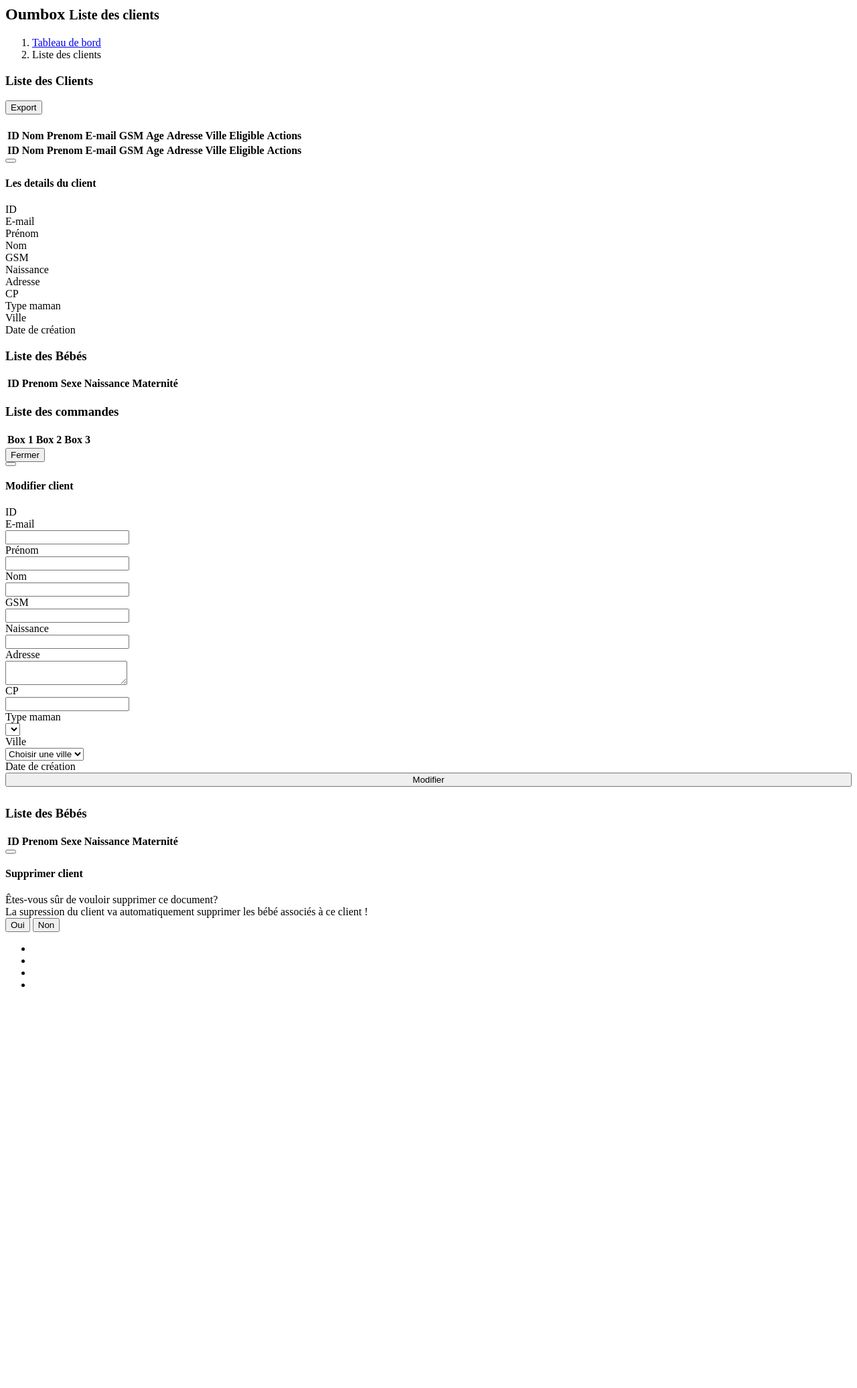
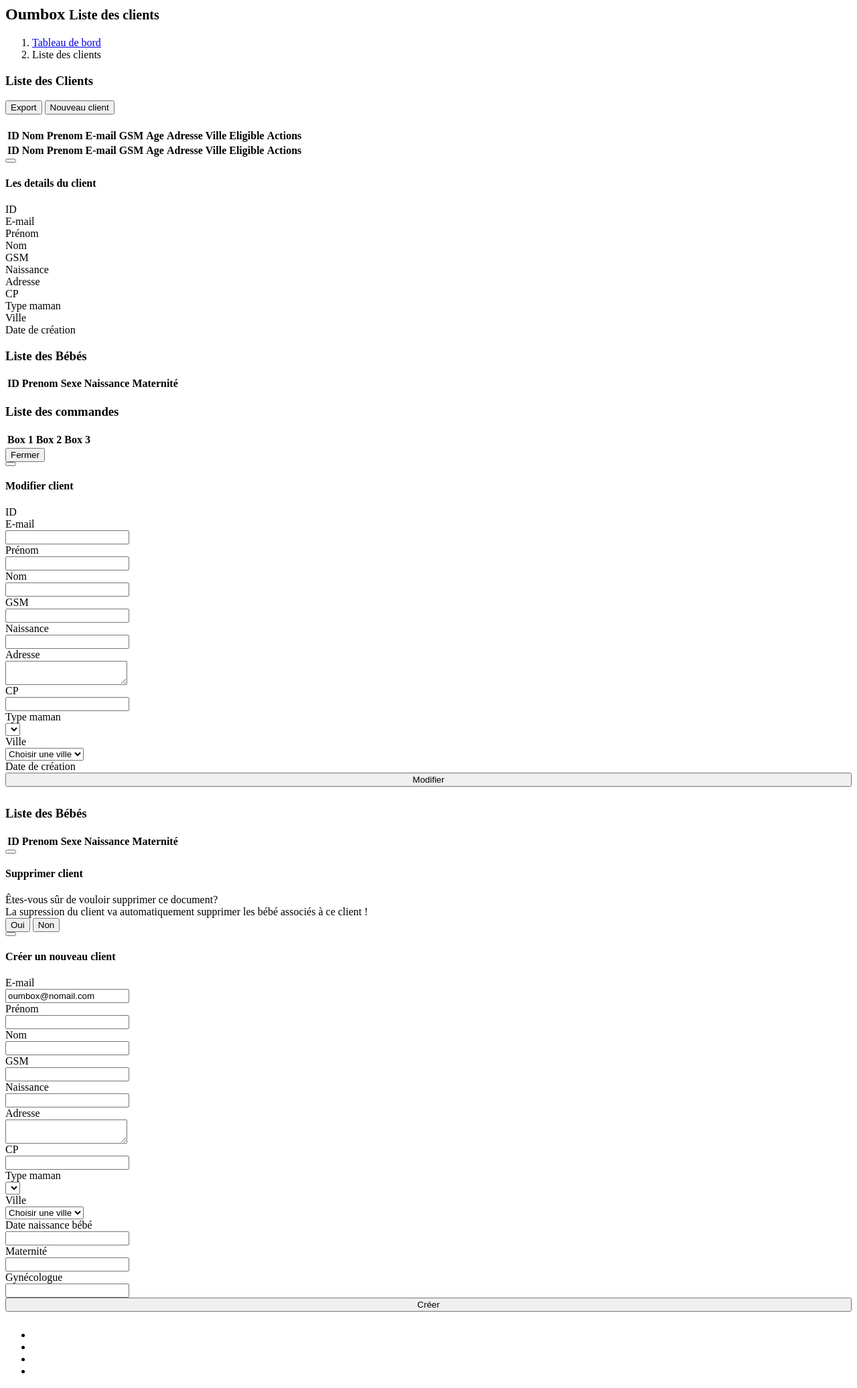
Before and after one commit to AbdeladimLAAROUA/OumRose, a PHP site: page /gestion/pages/views/listClient_2.html in a window 1280 px wide. Shown: the whole page at 67% size. Before the commit the page ends 1474 px from the top, so only its background shows below. Run offline with PHP 8.4, Linux system fonts and the light colour scheme; lists and menus that the app fills with data are empty.

Commit message:
ajouter un client par admin

```diff
--- a/config.php
+++ b/config.php
@@ -3,7 +3,7 @@
 /*Local Kindy*/
 $servername = "localhost";
 $username = "root";
-$password = "S3cr3T%44";
+$password = "";
 $dbname="oumdev_leads";
 
 /*Local*/
--- a/gestion/lib/util.php
+++ b/gestion/lib/util.php
@@ -809,6 +809,7 @@
 		$idProduct = addProduct2($product);
 
 		//ajouter ensuite une commande
+
 		$commande['BC']="default";
 		$commande['product_id']  = $idProduct;
 		$commande['customer_id']  = $idClient;
--- a/gestion/pages/views/listClient_2.html
+++ b/gestion/pages/views/listClient_2.html
@@ -34,6 +34,7 @@
         <div class="box-body">
           <div style="margin-bottom:20px;">
             <button id="export_c" type="button" class="btn btn-success"><span class="glyphicon glyphicon-download-alt"></span> Export</button>
+             <button id="createUserByAdmin" type="button" class="btn btn-primary" data-type="createUser" data-toggle="modal" data-target="#createUser"><span class="glyphicon"></span> Nouveau client</button>
           </div>
           <table id="table_clients" class="table table-bordered table-striped">
             <thead>
@@ -479,6 +480,196 @@
   <!-- /.modal-dialog -->
 </div>
 
+<div class="modal fade" id="createUser" tabindex="-1" role="dialog" aria-labelledby="createUser" aria-hidden="true">
+<div class="modal-dialog">
+    <div class="modal-content">
+      <div class="modal-header">
+        <button type="button" class="close" data-dismiss="modal" aria-hidden="true"><span class="glyphicon glyphicon-remove" aria-hidden="true"></span></button>
+        <h4 class="modal-title custom_align" id="Heading">Créer un nouveau client</h4>
+      </div>
+      <div class="modal-body">
+        <div id="alert_recover_ok_create" class="alert alert-success hide-me">
+          Un nouveau client a été ajouté
+        </div>
+        <div id="alert_recover_ko_create" class="alert alert-warning hide-me">
+          Quelque chose a mal tourné
+        </div>
+        <form id="createUserForm">
+          <div class="row">
+            <div class="col-xs-2">
+              <div class="form-group">
+                <label>E-mail</label>
+              </div>
+            </div>
+            <div class="form-group has-feedback col-xs-6">
+              <div class="input-group">
+                <div class="input-group">
+                  <div class="input-group-addon">
+                    <i class="fa fa-envelope"></i>
+                  </div>
+                <input id="email_create" value="oumbox@nomail.com" type="email" class="form-control infos_client" data-required-error="veuillez renseigner ce champ" data-error="E-mail invalid">
+                </div>
+                <span class="glyphicon form-control-feedback" aria-hidden="true"></span>
+                <div class="help-block with-errors"></div>
+              </div>
+            </div>
+          </div>
+          <div class="row">
+            <div class="col-xs-2">
+              <div class="form-group">
+                <label>Prénom</label>
+              </div>
+            </div>
+            <div class="form-group has-feedback col-xs-4">
+              <div class="input-group">
+                <input id="prenom_create" type="text" pattern="^[a-zA-ZàáâäãåąčćęèéêëėįìíîïłńòóôöõøùúûüųūÿýżźñçčšžÀÁÂÄÃÅĄĆČĖĘÈÉÊËÌÍÎÏĮŁŃÒÓÔÖÕØÙÚÛÜŲŪŸÝŻŹÑßÇŒÆČŠŽ∂ð ,.'-]+$" class="form-control infos_client" data-error="Prénom invalid" data-required-error="veuillez renseigner ce champ" required>
+                <span class="glyphicon form-control-feedback" aria-hidden="true"></span>
+                <div class="help-block with-errors"></div>
+              </div>
+            </div>
+            <div class="col-xs-2">
+              <div class="form-group">
+                <label>Nom</label>
+              </div>
+            </div>
+            <div class="form-group has-feedback col-xs-4">
+              <div class="input-group">
+                <input id="nom_create" type="text" pattern="^[a-zA-ZàáâäãåąčćęèéêëėįìíîïłńòóôöõøùúûüųūÿýżźñçčšžÀÁÂÄÃÅĄĆČĖĘÈÉÊËÌÍÎÏĮŁŃÒÓÔÖÕØÙÚÛÜŲŪŸÝŻŹÑßÇŒÆČŠŽ∂ð ,.'-]+$" class="form-control infos_client" data-error="Nom invalid" data-required-error="veuillez renseigner ce champ" required>
+                <span class="glyphicon form-control-feedback" aria-hidden="true"></span>
+                <div class="help-block with-errors"></div>
+              </div>
+            </div>
+          </div>
+          <div class="row">
+            <div class="col-xs-2">
+              <div class="form-group">
+                <label>GSM</label>
+              </div>
+            </div>
+            <div class="form-group has-feedback col-xs-4">
+              <div class="input-group">
+                <div class="input-group">
+                  <div class="input-group-addon">
+                    <i class="fa fa-phone"></i>
+                  </div>
+                  <input id="gsm_create" type="tel" class="form-control infos_client" pattern="^(?:(?:\+|00)212|0)\s*[1-9](?:[\s.-]*\d{2}){4}$" data-required-error="veuillez renseigner ce champ" data-error="phone number invalid" required>
+                </div>
+                <span class="glyphicon form-control-feedback" aria-hidden="true"></span>
+                <div class="help-block with-errors"></div>
+              </div>
+            </div>
+            <div class="col-xs-2">
+              <div class="form-group">
+                <label>Naissance</label>
+              </div>
+            </div>
+            <div class="col-xs-4">
+              <div class="input-group date">
+                <div class="input-group-addon">
+                  <i class="fa fa-calendar"></i>
+                </div>
+                <input type="text" class="form-control pull-right" id="naissance_create" readonly="true">
+              </div>
+            </div>
+          </div>
+          <div class="row">
+            <div class="col-xs-2">
+              <div class="form-group">
+                <label>Adresse</label>
+              </div>
+            </div>
+            <div class="col-xs-4">
+              <textarea class="form-control infos_client" id="adresse_create" rows="2"></textarea>
+            </div>
+            <div class="col-xs-2">
+              <div class="form-group">
+                <label>CP</label>
+              </div>
+            </div>
+            <div class="form-group has-feedback col-xs-4">
+              <div class="input-group">
+                <input id="CP_create" type="NUMBER" class="form-control infos_client" data-minlength="5" data-error="Code postale invalid">
+                <span class="glyphicon form-control-feedback" aria-hidden="true"></span>
+                <div class="help-block with-errors"></div>
+              </div>
+            </div>
+          </div>
+          <div class="row">
+            <div class="col-xs-2">
+              <div class="form-group">
+                <label>Type maman</label>
+              </div>
+            </div>
+            <div class="col-xs-4">
+              <select id="type_create" class="form-control">
+              </select>
+              <!-- <span id="type_edit" class="form-group infos_client text-blue"></span> -->
+            </div>
+            <div class="col-xs-2">
+              <div class="form-group">
+                <label>Ville</label>
+              </div>
+            </div>
+            <div class="col-xs-4">
+              <select id="Ville_id_create" class="form-control">
+                <option value="0">Choisir une ville</option>
+              </select>
+            </div>
+          </div>
+          <div class="row">
+            <div class="col-xs-2">
+              <div class="form-group">
+                <label>Date naissance bébé</label>
+              </div>
+            </div>
+            <div class="col-xs-4">
+             <div class="input-group date">
+                <div class="input-group-addon">
+                  <i class="fa fa-calendar"></i>
+                </div>
+                <input type="text" class="form-control pull-right" id="naissance_bebe_create" readonly="true">
+              </div>
+            </div>
+            <div class="col-xs-2">
+              <div class="form-group">
+                <label>Maternité</label>
+              </div>
+            </div>
+            <div class="form-group has-feedback col-xs-4">
+              <div class="input-group">
+                <input id="maternite_create" type="text" pattern="^[a-zA-ZàáâäãåąčćęèéêëėįìíîïłńòóôöõøùúûüųūÿýżźñçčšžÀÁÂÄÃÅĄĆČĖĘÈÉÊËÌÍÎÏĮŁŃÒÓÔÖÕØÙÚÛÜŲŪŸÝŻŹÑßÇŒÆČŠŽ∂ð ,.'-]+$" class="form-control infos_client" data-error="Prénom invalid" data-required-error="veuillez renseigner ce champ" required>
+                <span class="glyphicon form-control-feedback" aria-hidden="true"></span>
+                <div class="help-block with-errors"></div>
+              </div>
+            </div>
+          </div>
+          <div class="row">
+            <div class="col-xs-2">
+              <div class="form-group">
+                <label>Gynécologue</label>
+              </div>
+            </div>
+            <div class="form-group has-feedback col-xs-4">
+              <div class="input-group">
+                <input id="gyneco_create" type="text" pattern="^[a-zA-ZàáâäãåąčćęèéêëėįìíîïłńòóôöõøùúûüųūÿýżźñçčšžÀÁÂÄÃÅĄĆČĖĘÈÉÊËÌÍÎÏĮŁŃÒÓÔÖÕØÙÚÛÜŲŪŸÝŻŹÑßÇŒÆČŠŽ∂ð ,.'-]+$" class="form-control infos_client" data-error="Prénom invalid" data-required-error="veuillez renseigner ce champ" required>
+                <span class="glyphicon form-control-feedback" aria-hidden="true"></span>
+                <div class="help-block with-errors"></div>
+              </div>
+            </div>
+          </div>
+          <div class="row">
+            <div class="col-xs-12">
+              <button type="submit" class="btn btn-primary btn-lg" style="width: 100%;margin-bottom: 10px;"><span class="glyphicon glyphicon-ok-sign"></span>Créer</button>
+            </div>
+          </div>
+        </form>
+      </div>
+    </div>
+    <!-- /.modal-content -->
+  </div>
+  <!-- /.modal-dialog -->
+</div>
+
 <!-- Add content to the popup -->
 <div id="loading-image" class="row">
   <div class="main col-md-5 col-md-offset-6">
```
Also changed, not shown: migration.php (+16 -8 lines), gestion/dist/js/list_2.js.
